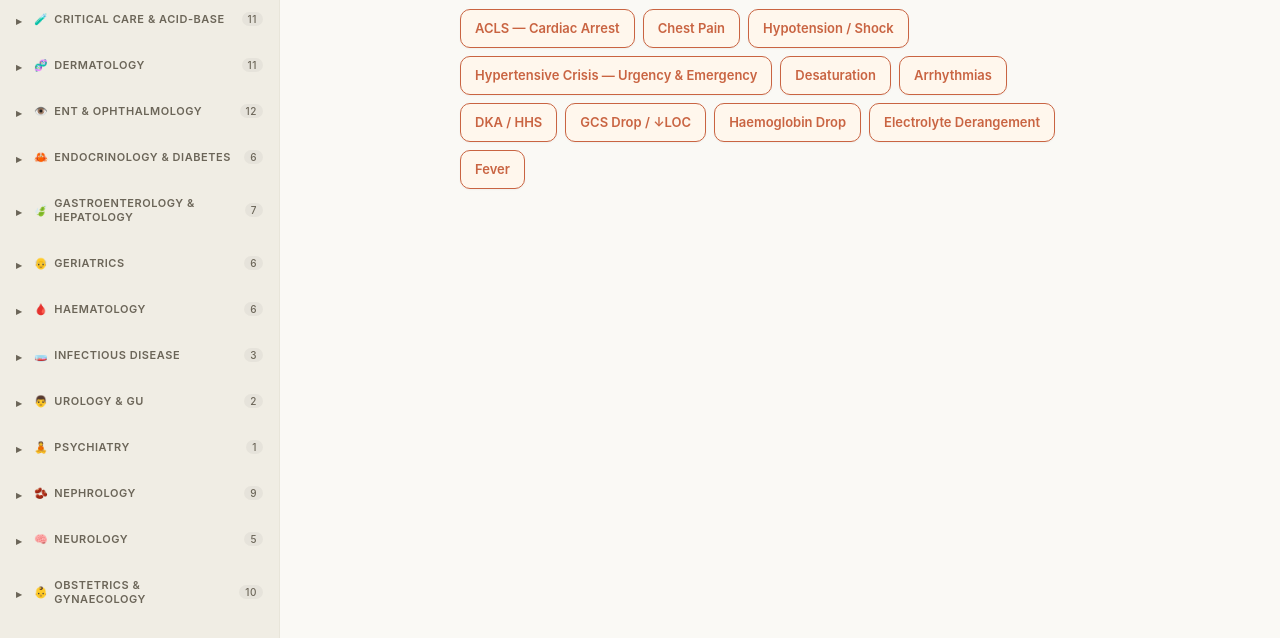
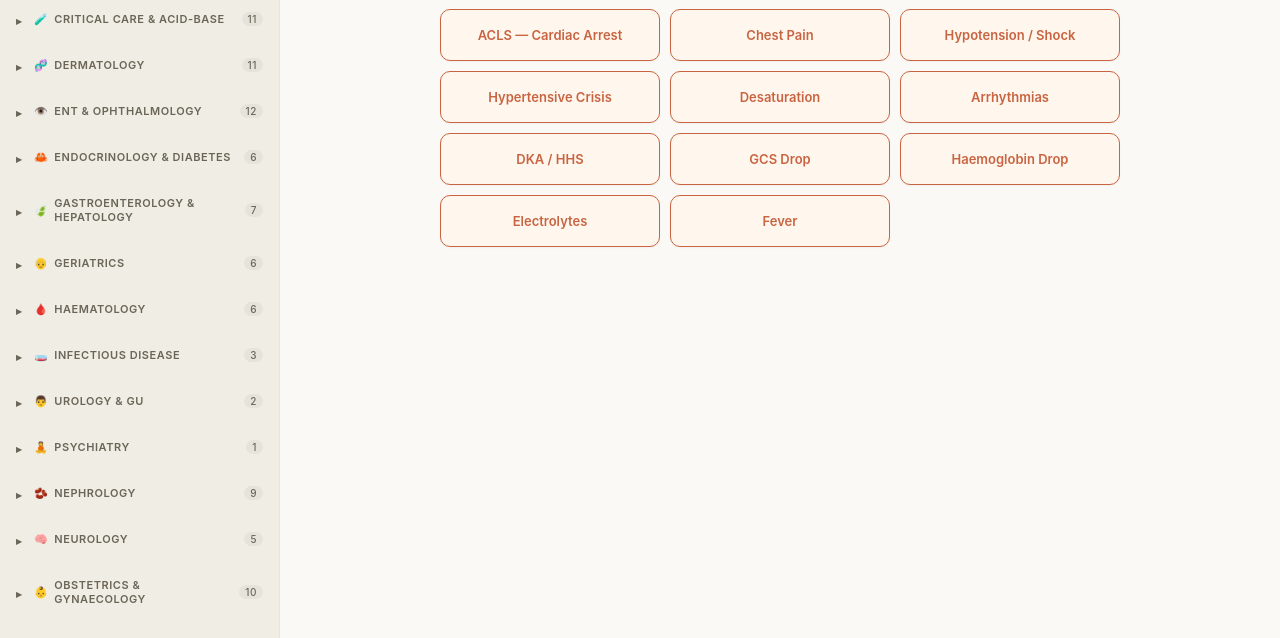
Before and after one commit to pyroiljm/b, a plain HTML site: page index.html in a window 1280 px wide. Shown: the part 162-800 px from the top of the page. Drawn offline with Linux system fonts and the light colour scheme.

Commit message:
Add files via upload

```diff
--- a/index.html
+++ b/index.html
@@ -848,13 +848,16 @@ if(__exports != exports)module.exports = exports;return module.exports}));
 
         /* ========== Landing chips ========== */
         .landing-chips {
+            display: grid;
+            grid-template-columns: repeat(auto-fit, minmax(200px, 1fr));
+            gap: 10px;
+        }
+
+        .landing-chip {
             display: flex;
-            flex-wrap: wrap;
-            gap: 8px;
-        }
-
-        .landing-chip {
-            display: inline-block;
+            align-items: center;
+            justify-content: center;
+            min-height: 52px;
             padding: 10px 14px;
             border-radius: 10px;
             background: white;
@@ -863,6 +866,7 @@ if(__exports != exports)module.exports = exports;return module.exports}));
             text-decoration: none !important;
             font-size: 13px;
             line-height: 1.3;
+            text-align: center;
             transition: all 0.15s ease;
             box-shadow: 0 1px 2px var(--shadow-light);
         }
@@ -876,12 +880,19 @@ if(__exports != exports)module.exports = exports;return module.exports}));
         .oncall-chip:hover {
             background: var(--accent-orange) !important;
             color: white !important;
+            transform: translateY(-1px);
+            box-shadow: 0 3px 8px rgba(217,119,6,0.25);
         }
 
         .landing-chip:hover {
             border-color: var(--accent-orange);
             color: var(--accent-orange) !important;
             opacity: 1 !important;
+        }
+
+        @media (max-width: 768px) {
+            .landing-chips { grid-template-columns: repeat(2, 1fr); gap: 8px; }
+            .landing-chip { min-height: 48px; font-size: 13px; }
         }
 
         /* ========== Sidebar count badges ========== */
@@ -1597,9 +1608,18 @@ if(__exports != exports)module.exports = exports;return module.exports}));
 
                 const totalEntries = this.data.categories.reduce((sum, c) => sum + c.entries.length, 0);
                 const onCallSlugs = ['oncall-acls','oncall-chest-pain','oncall-hypotension','hypertensive-crisis','oncall-desaturation','arrhythmias-quick-ref','oncall-dka-hhs','oncall-gcs-drop','oncall-hb-drop','oncall-electrolyte-derangement','oncall-fever'];
+                const onCallLabelOverride = {
+                    'hypertensive-crisis': 'Hypertensive Crisis',
+                    'arrhythmias-quick-ref': 'Arrhythmias',
+                    'oncall-electrolyte-derangement': 'Electrolytes',
+                    'oncall-hb-drop': 'Haemoglobin Drop',
+                    'oncall-gcs-drop': 'GCS Drop',
+                };
                 const onCallList = onCallSlugs.map(slug => {
                     const entry = this.findEntryBySlug(slug);
-                    return entry ? `<a class="landing-chip oncall-chip" href="#${slug}" onclick="event.preventDefault(); app.loadEntry('${slug}');">${this.escapeHtml(entry.title.replace(' (quick ref)',''))}</a>` : '';
+                    if (!entry) return '';
+                    const label = onCallLabelOverride[slug] || entry.title.replace(' (quick ref)','');
+                    return `<a class="landing-chip oncall-chip" href="#${slug}" onclick="event.preventDefault(); app.loadEntry('${slug}');">${this.escapeHtml(label)}</a>`;
                 }).filter(Boolean).join('');
                 const enhancedSlugs = Object.keys(ENHANCEMENTS);
                 const enhancedList = enhancedSlugs.map(slug => {
@@ -1612,7 +1632,7 @@ if(__exports != exports)module.exports = exports;return module.exports}));
                     <div class="content-pane landing">
                         <h1>${this.escapeHtml(this.data.title)}</h1>
                         ${onCallList ? `
-                            <div style="text-align: left; max-width: 640px; margin: 0 auto 32px;">
+                            <div style="text-align: left; max-width: 880px; margin: 0 auto 32px;">
                                 <div class="tldr-label" style="color: var(--accent-orange); margin-bottom: 12px;">On-Call Quick Reference</div>
                                 <div class="landing-chips">${onCallList}</div>
                             </div>
```
